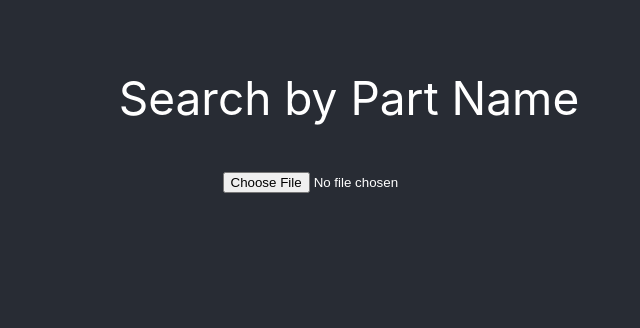
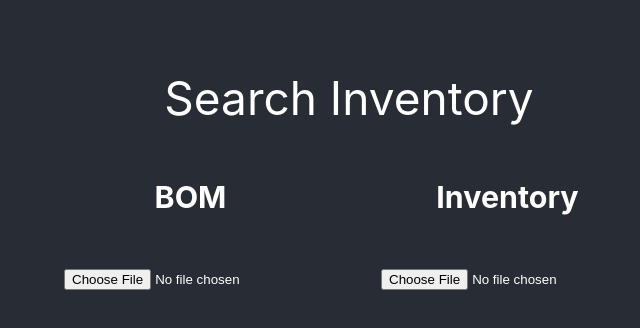
Before and after one commit to chrischan226/inventory_parser, a React (Create React App) app: page / in a window 1280 px wide. Shown: the top 328 px of the page, without its empty margins (401-1041 px from the left). Built offline with nearby package versions, Linux system fonts and the light colour scheme.

Commit message:
add dual file support

```diff
--- a/src/App.css
+++ b/src/App.css
@@ -17,6 +17,19 @@ button {
   font-size: 46px;
   margin-top: 70px;
   margin-bottom: 23px;
+}
+
+.fileInput {
+  display: inline-block;
+}
+
+.inputContainer {
+  text-align: center;
+  display: inline-block;
+}
+
+.inputContainer:first-child {
+  margin-right: 5vw;
 }
 
 #input {
@@ -49,3 +62,18 @@ button {
   margin-top: 50px;
   font-size: 20px;
 }
+
+.foundHeader {
+  color: rgb(113, 183, 240);
+  font-size: 30px;
+  margin-top: 50px;
+}
+
+.itemNum {
+  margin-right: 50px;
+  display: inline-block;
+}
+
+.quantity {
+  display: inline-block;
+}
--- a/src/App.js
+++ b/src/App.js
@@ -1,13 +1,22 @@
 import React from 'react';
+import FileInput from './FileInput';
+import Search from './Search';
+import Found from './Found';
 import './App.css';
+
 const XLSX = require('xlsx');
 
 class App extends React.Component {
   constructor(props) {
     super(props);
     this.state = {
+      fileName: null,
+      newCol: null,
       data: null,
-      foundRows: [],
+      bomData: null,
+      inventoryData: null,
+      foundRows: null,
+      missing: null,
       search: '',
     }
 
@@ -17,7 +26,10 @@ class App extends React.Component {
   }
 
   fileHandler({target}) {
-    let file = target.files[0];
+    let file = target.files[0],
+        { name } = target,
+        fileName = target.value,
+        partList = {};
     if (!file) return;
 
     var FR = new FileReader();
@@ -27,24 +39,88 @@ class App extends React.Component {
          firstSheet = workbook.Sheets[workbook.SheetNames[0]],
          result = XLSX.utils.sheet_to_json(firstSheet, { header: 1 });
 
-     this.setState({
-       data: result,
-     })
+      switch(name) {
+        case 'bomData':
+          let description,
+              mfgPN,
+              headers,
+              count = 0;
+          result.forEach((part, index) => {
+            if(part[mfgPN] !== undefined && typeof part[mfgPN] === 'string' && part[mfgPN].indexOf('\r\n') !== -1 && part[mfgPN] !== 'N/A' && part[mfgPN] !== 'MFG_PN') {
+              let parts = part[mfgPN].split('\r\n');
+              parts.forEach(partName => {
+                partList[partName] = index;
+              })
+            } else if(part[mfgPN] !== undefined && typeof part[mfgPN] === 'string' && part[mfgPN].indexOf('\r\n') === -1 && part[mfgPN] !== 'N/A' && part[mfgPN] !== 'MFG_PN') {
+                partList[part[mfgPN]] = index;
+            } else if(part[0] === 'Item #') {
+                if(headers === undefined) headers = count;
+                for(let i = 0; i < part.length; i++) {
+                  if(typeof part[i] === 'string') {
+                    if(part[i].toLocaleLowerCase() === 'description') description = i;
+                    if(part[i].toLocaleLowerCase() === 'mfg_pn') mfgPN = i;
+                  }
+                }
+            }
+            count++;
+          });
+          result[headers].push('Oracle P/N');
+          result[headers].push('B/R after Reserve');
+          fileName = fileName.slice(fileName.indexOf('fakepath') + 9);
+          fileName = fileName.slice(0,fileName.indexOf('.xlsx')) + ' - Comparison' + fileName.slice(fileName.indexOf('.xlsx'));
+          this.setState({
+            fileName,
+            newCol: result[headers].length,
+            bomData: partList,
+            data: result,
+          })
+          break;
+        case 'inventoryData':
+          result.forEach(part => {
+            if(part[0] !== undefined && part[0].indexOf('Item') === -1 && part[2] !== undefined) {
+              let parts = part[2].split('\r\n').join('').split(',');
+              parts.forEach(partName => {
+                partList[partName] = [part[0], part[part.length - 1]];
+              })
+            }
+          });
+          result = partList;
+          this.setState({
+            [name]: result,
+          })
+          break;
+        default:
+          break;
+      }
    };
    FR.readAsArrayBuffer(file);
   }
 
   filterRows() {
-    let { data, search } = this.state,
-        foundRows = data.filter(row => {
-          let rowString = row.join('');
-          if(rowString.indexOf(search) !== -1) {
-            return row;
-          }
-        })
+    let { bomData, inventoryData, data, fileName, newCol } = this.state,
+        found = [],
+        notFound = {},
+        newData = data.slice(),
+        worksheet,
+        workbook;
+
+    Object.keys(bomData).forEach(partName => {
+      if(inventoryData[partName] !== undefined) {
+        newData[bomData[partName]][newCol - 2] = inventoryData[partName][0]
+        newData[bomData[partName]][newCol - 1] = inventoryData[partName][1]
+        found.push(inventoryData[partName])
+      }
+      else notFound[bomData[partName]] = true;
+    })
 
     this.setState({
-      foundRows,
+      foundRows : found,
+      missing: notFound,
+    }, () => {
+      worksheet = XLSX.utils.json_to_sheet(newData);
+      workbook = XLSX.utils.book_new();
+      XLSX.utils.book_append_sheet(workbook, worksheet, 'parts');
+      XLSX.writeFile(workbook, fileName);
     })
   }
 
@@ -56,27 +132,26 @@ class App extends React.Component {
   }
 
   render() {
-    let { data, foundRows } = this.state;
+    let { bomData, inventoryData, foundRows } = this.state;
     return (
       <div className="App">
         <div className = 'titleContainer'>
-          <p className = 'title'>Search by Part Name</p>
+          <p className = 'title'>Search Inventory</p>
         </div>
-        <input type="file" id="input" accept=".xls,.xlsx,.ods" onChange = {this.fileHandler}/>
-        {data !== null ?
-        <div className = 'searchContainer'>
-          <div className = "searchInput">
-            <input type="text" id="search" name = "search" onChange = {this.changeHandler} placeholder='Search by Part Name...'/>
-            <button className = 'submit' onClick = {this.filterRows}>Search</button>
-          </div>
+        <div className = 'fileInput'>
+          <FileInput title ='BOM' fileHandler = {this.fileHandler} name = 'bomData' />
+          <FileInput title ='Inventory' fileHandler = {this.fileHandler} name = 'inventoryData' />
         </div>
+        {bomData !== null  && inventoryData !== null ?
+          <Search changeHandler = {this.changeHandler} filterRows = {this.filterRows} />
         :
           undefined
         }
         {foundRows !== null ?
-          foundRows.map(row => {
-            return <div className = 'foundRow'>{row}</div>
-          })
+          <div>
+            <div className = 'foundHeader'>Found</div>
+            <Found foundRows = {foundRows} />
+          </div>
         :
           undefined
         }
--- /dev/null
+++ b/src/FileInput.js
@@ -0,0 +1,12 @@
+import React from 'react';
+
+const FileInput = (props) => {
+    return(
+        <div className = 'inputContainer'>
+            <h3>{props.title}</h3>
+            <input type="file" id="input" accept=".xls,.xlsx,.ods" onChange = {props.fileHandler} name = {props.name}/>
+        </div>
+    )
+}
+
+export default FileInput;
--- /dev/null
+++ b/src/Found.js
@@ -0,0 +1,14 @@
+import React from 'react';
+
+const Found = props => (
+    props.foundRows.map((row, i) => {
+        return (
+            <div className = 'foundRow' key = {i}>
+                <div className = 'itemNum'>{`Item #: ${row[0]}`}</div>
+                <div className = 'quantity'>{`Quantity: ${row[1]}`}</div>
+            </div>
+        )
+    })
+)
+
+export default Found;
--- /dev/null
+++ b/src/Search.js
@@ -0,0 +1,13 @@
+import React from 'react';
+
+const Search = (props) => {
+    return(
+        <div className = 'searchContainer'>
+          <div className = "searchInput">
+            <button className = 'submit' onClick = {props.filterRows}>Compare</button>
+          </div>
+        </div>
+    )
+}
+
+export default Search;
```
